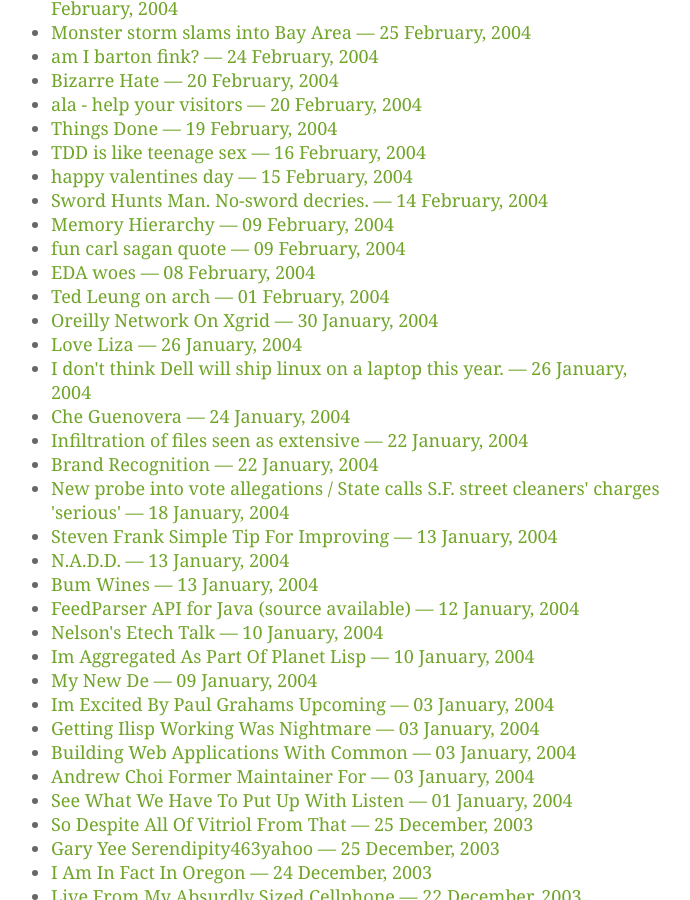
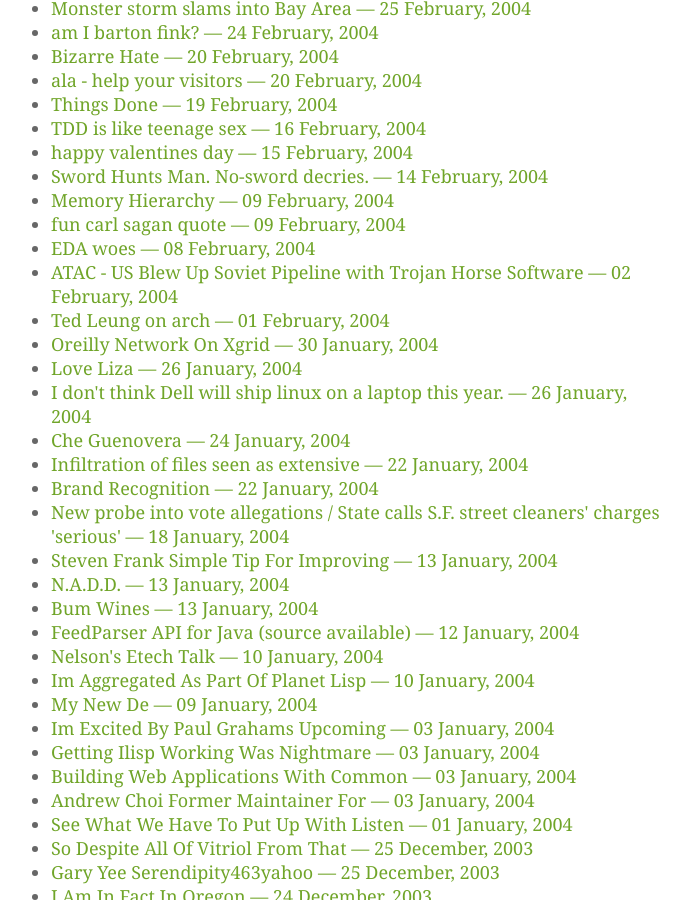
Before and after one commit to stevej/saladwithsteve, a Jekyll site: the page built from archives.html, in a window 1280 px wide and 900 px high, scrolled down 9188 px. Shown: the whole window, without its empty margins (179-869 px from the left). Built offline with Jekyll 4.4.1, drawn with Linux system fonts in a browser that asks for light colours; some of the changed text lies outside the part shown.

Commit message:
replacing colon with dash

```diff
--- a/_posts/2004-2-2-atac-us-blew-up-soviet-pipeline-with.html
+++ b/_posts/2004-2-2-atac-us-blew-up-soviet-pipeline-with.html
@@ -1,5 +1,5 @@
 ---
 layout: post
-title: ATAC :: US Blew Up Soviet Pipeline with Trojan Horse Software
+title: ATAC - US Blew Up Soviet Pipeline with Trojan Horse Software
 ---
 <a href="http://abusabletech.org/archives/000029.html">Fun but Crazy Cold War Tale</a>
--- a/_posts/2004-7-16-divmodorg-home.html
+++ b/_posts/2004-7-16-divmodorg-home.html
@@ -1,5 +1,5 @@
 ---
 layout: post
-title: Divmod.Org :: Home
+title: Divmod.Org - Home
 ---
 <a href="http://www.divmod.org/Home/">Divmod.Org</a> These guys are either insanely smart or just insane. I'll let you know after I try some of these libraries.
```
